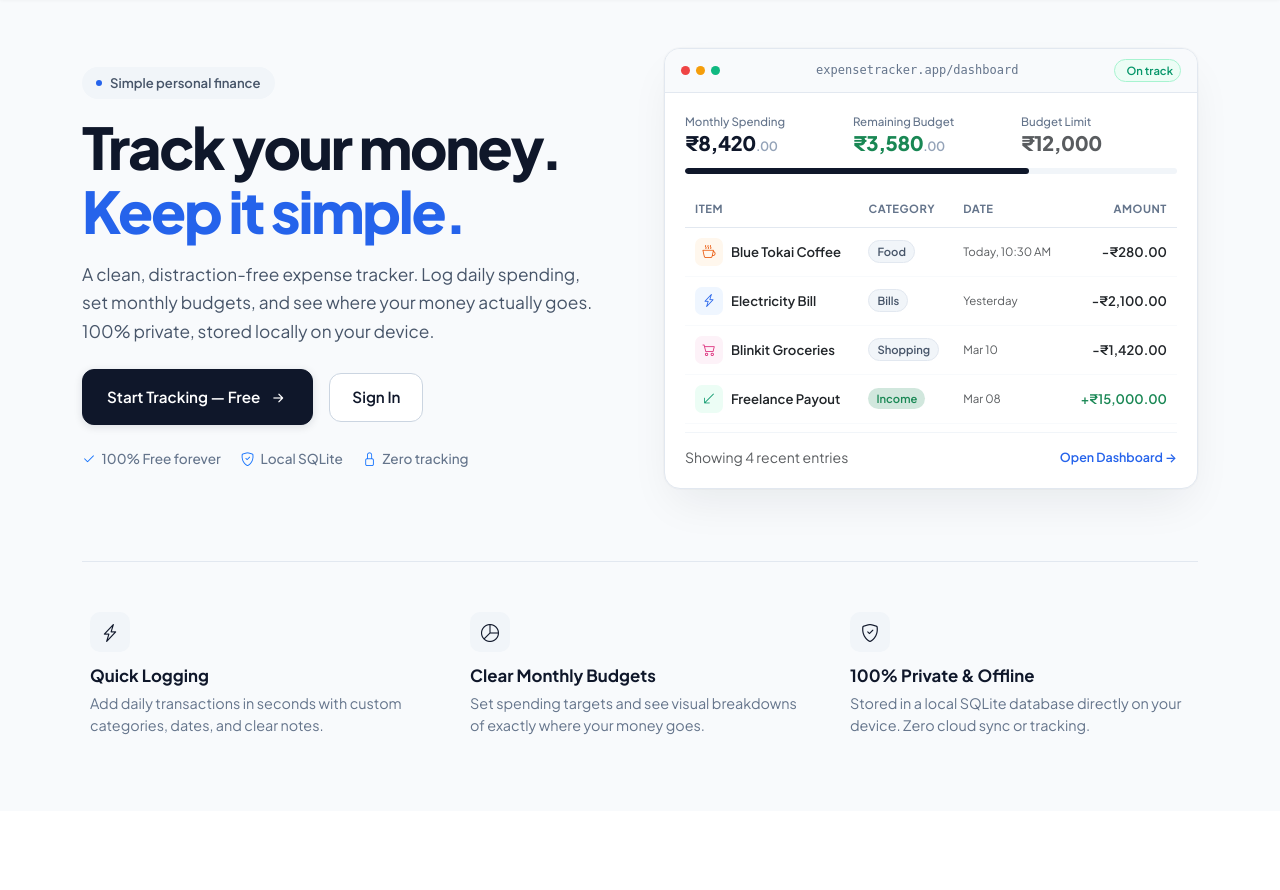
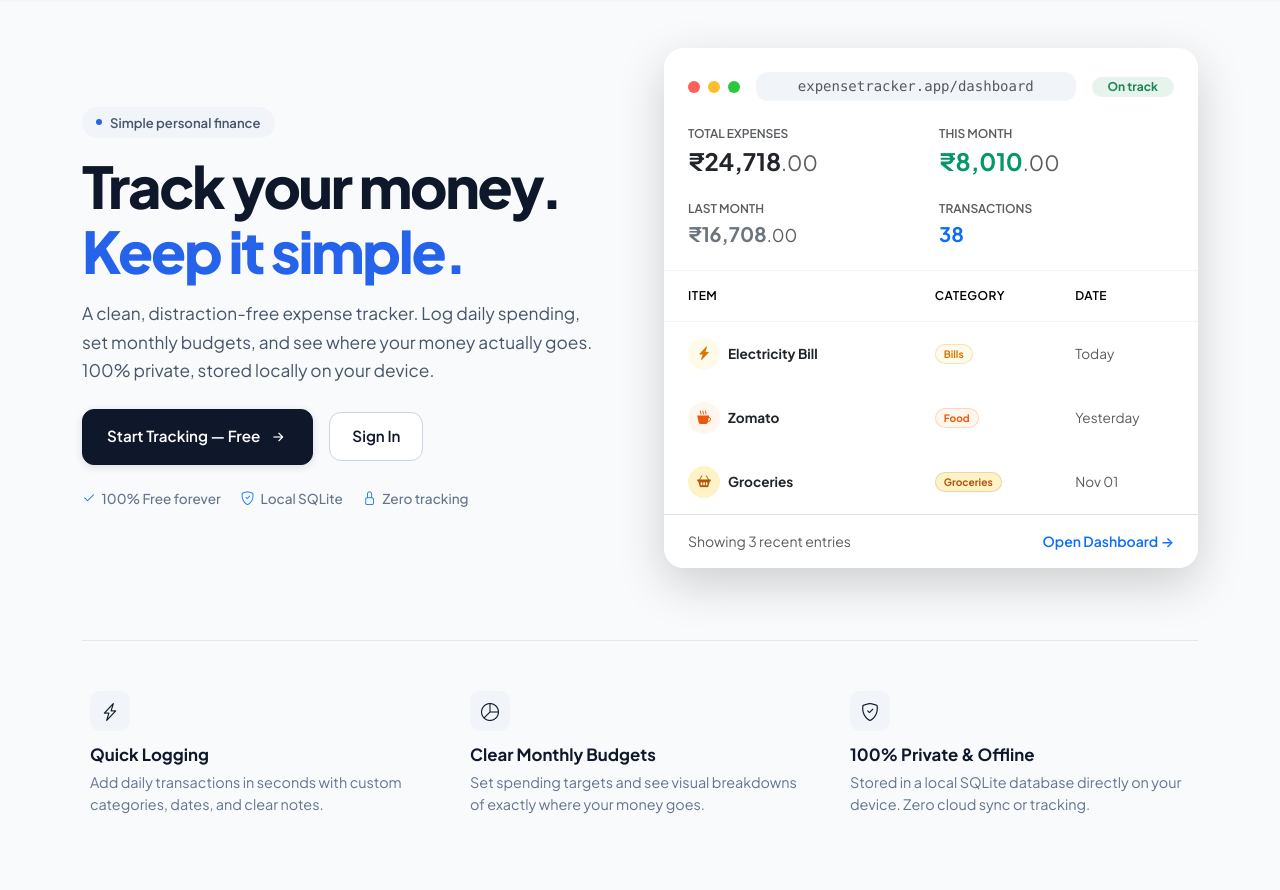
Before and after one commit to DEWASHISH-019/Expense-Tracker-live, a Flask app: page / in a window 1280 px wide. Shown: the part 61-951 px from the top of the page. Before the commit the page ends 796 px from the top, so only its background shows below. Run offline with Flask 3, Linux system fonts and the light colour scheme; some libraries are stand-ins or nearby versions.

Commit message:
Refactor dashboard layout and improve metrics display
Updated the layout and structure of the dashboard mockup, enhancing the presentation of metrics and transactions.

```diff
--- a/templates/index.html
+++ b/templates/index.html
@@ -40,108 +40,104 @@
 
         <!-- Right: Authentic Real Ledger Showcase -->
         <div class="col-lg-6">
-            <div class="ledger-preview-window">
-                <!-- Window Header -->
-                <div class="window-header">
-                    <div class="window-dots">
-                        <span class="dot-red"></span>
-                        <span class="dot-yellow"></span>
-                        <span class="dot-green"></span>
+            <!-- Authentic Dashboard Mockup -->
+            <div class="card border-0 shadow-lg" style="border-radius: 20px; overflow: hidden; border: 1px solid rgba(226, 232, 240, 0.8); background: white;">
+                <div class="card-header bg-white border-bottom-0 pt-4 pb-0 px-4">
+                    <!-- Mockup Browser Header -->
+                    <div class="d-flex align-items-center mb-4">
+                        <div class="d-flex gap-2 me-3">
+                            <div class="rounded-circle" style="width: 12px; height: 12px; background-color: #ff5f56;"></div>
+                            <div class="rounded-circle" style="width: 12px; height: 12px; background-color: #ffbd2e;"></div>
+                            <div class="rounded-circle" style="width: 12px; height: 12px; background-color: #27c93f;"></div>
+                        </div>
+                        <div class="text-muted small font-monospace px-3 py-1 flex-grow-1 text-center" style="background: #f1f5f9; border-radius: 12px;">
+                            expensetracker.app/dashboard
+                        </div>
+                        <div class="ms-3 badge bg-success bg-opacity-10 text-success rounded-pill px-3 py-1">On track</div>
                     </div>
-                    <div class="window-title">expensetracker.app/dashboard</div>
-                    <div class="window-badge">
-                        <span class="status-dot"></span> On track
+
+                    <!-- Accurate App Metrics -->
+                    <div class="row g-3 mb-3">
+                        <div class="col-6">
+                            <small class="text-muted d-block mb-1 text-uppercase fw-semibold" style="font-size: 0.75rem;">Total Expenses</small>
+                            <h4 class="fw-bold mb-0 text-dark">₹24,718<span class="text-muted small fw-normal">.00</span></h4>
+                        </div>
+                        <div class="col-6">
+                            <small class="text-muted d-block mb-1 text-uppercase fw-semibold" style="font-size: 0.75rem;">This Month</small>
+                            <h4 class="fw-bold mb-0" style="color: #059669;">₹8,010<span class="text-muted small fw-normal">.00</span></h4>
+                        </div>
+                        <div class="col-6 mt-4">
+                            <small class="text-muted d-block mb-1 text-uppercase fw-semibold" style="font-size: 0.75rem;">Last Month</small>
+                            <h5 class="fw-bold mb-0 text-secondary">₹16,708<span class="text-muted small fw-normal">.00</span></h5>
+                        </div>
+                        <div class="col-6 mt-4">
+                            <small class="text-muted d-block mb-1 text-uppercase fw-semibold" style="font-size: 0.75rem;">Transactions</small>
+                            <h5 class="fw-bold mb-0 text-primary">38</h5>
+                        </div>
                     </div>
                 </div>
 
-                <!-- Window Body: Real spending ledger preview -->
-                <div class="window-body">
-                    <!-- Quick Stats Bar -->
-                    <div class="preview-stats-bar">
-                        <div class="preview-stat-item">
-                            <span class="stat-meta">Monthly Spending</span>
-                            <div class="stat-num">₹8,420<span class="stat-cents">.00</span></div>
-                        </div>
-                        <div class="preview-stat-item">
-                            <span class="stat-meta">Remaining Budget</span>
-                            <div class="stat-num text-success">₹3,580<span class="stat-cents">.00</span></div>
-                        </div>
-                        <div class="preview-stat-item">
-                            <span class="stat-meta">Budget Limit</span>
-                            <div class="stat-num text-muted">₹12,000</div>
-                        </div>
-                    </div>
-
-                    <!-- Progress bar -->
-                    <div class="preview-budget-progress">
-                        <div class="progress-bar-fill" style="width: 70%;"></div>
-                    </div>
-
-                    <!-- Clean Transactions Table (Natural & Realistic) -->
-                    <div class="table-responsive mt-3">
-                        <table class="table table-preview mb-0">
-                            <thead>
+                <!-- Accurate Expense Table -->
+                <div class="card-body p-0 mt-2">
+                    <div class="table-responsive">
+                        <table class="table table-borderless align-middle mb-0" style="font-size: 0.85rem;">
+                            <thead class="text-muted" style="border-top: 1px solid #f1f5f9; border-bottom: 1px solid #f1f5f9;">
                                 <tr>
-                                    <th>Item</th>
-                                    <th>Category</th>
-                                    <th>Date</th>
-                                    <th class="text-end">Amount</th>
+                                    <th class="ps-4 py-3 fw-semibold text-uppercase" style="font-size: 0.75rem; letter-spacing: 0.5px;">Item</th>
+                                    <th class="py-3 fw-semibold text-uppercase" style="font-size: 0.75rem; letter-spacing: 0.5px;">Category</th>
+                                    <th class="py-3 fw-semibold text-uppercase" style="font-size: 0.75rem; letter-spacing: 0.5px;">Date</th>
                                 </tr>
                             </thead>
                             <tbody>
                                 <tr>
-                                    <td>
+                                    <td class="ps-4 py-3">
                                         <div class="d-flex align-items-center gap-2">
-                                            <span class="item-icon item-coffee"><i class="bi bi-cup-hot"></i></span>
-                                            <span class="fw-semibold text-dark">Blue Tokai Coffee</span>
+                                            <div class="rounded-circle d-flex justify-content-center align-items-center" style="width: 32px; height: 32px; background: #fffbeb; color: #d97706;">
+                                                <i class="bi bi-lightning-charge-fill"></i>
+                                            </div>
+                                            <span class="fw-bold text-dark">Electricity Bill</span>
                                         </div>
                                     </td>
-                                    <td><span class="badge-cat-pill">Food</span></td>
-                                    <td class="text-muted small">Today, 10:30 AM</td>
-                                    <td class="text-end fw-semibold text-dark">-₹280.00</td>
+                                    <td>
+                                        <span class="badge rounded-pill px-2 py-1" style="background: #fffbeb; color: #d97706; border: 1px solid rgba(217, 119, 6, 0.2);">Bills</span>
+                                    </td>
+                                    <td class="text-muted">Today</td>
                                 </tr>
                                 <tr>
-                                    <td>
+                                    <td class="ps-4 py-3">
                                         <div class="d-flex align-items-center gap-2">
-                                            <span class="item-icon item-util"><i class="bi bi-lightning-charge"></i></span>
-                                            <span class="fw-semibold text-dark">Electricity Bill</span>
+                                            <div class="rounded-circle d-flex justify-content-center align-items-center" style="width: 32px; height: 32px; background: #fff7ed; color: #ea580c;">
+                                                <i class="bi bi-cup-hot-fill"></i>
+                                            </div>
+                                            <span class="fw-bold text-dark">Zomato</span>
                                         </div>
                                     </td>
-                                    <td><span class="badge-cat-pill">Bills</span></td>
-                                    <td class="text-muted small">Yesterday</td>
-                                    <td class="text-end fw-semibold text-dark">-₹2,100.00</td>
+                                    <td>
+                                        <span class="badge rounded-pill px-2 py-1" style="background: #fff7ed; color: #ea580c; border: 1px solid rgba(234, 88, 12, 0.2);">Food</span>
+                                    </td>
+                                    <td class="text-muted">Yesterday</td>
                                 </tr>
                                 <tr>
-                                    <td>
+                                    <td class="ps-4 py-3">
                                         <div class="d-flex align-items-center gap-2">
-                                            <span class="item-icon item-shop"><i class="bi bi-cart2"></i></span>
-                                            <span class="fw-semibold text-dark">Blinkit Groceries</span>
+                                            <div class="rounded-circle d-flex justify-content-center align-items-center" style="width: 32px; height: 32px; background: #fef3c7; color: #b45309;">
+                                                <i class="bi bi-basket2-fill"></i>
+                                            </div>
+                                            <span class="fw-bold text-dark">Groceries</span>
                                         </div>
                                     </td>
-                                    <td><span class="badge-cat-pill">Shopping</span></td>
-                                    <td class="text-muted small">Mar 10</td>
-                                    <td class="text-end fw-semibold text-dark">-₹1,420.00</td>
-                                </tr>
-                                <tr>
                                     <td>
-                                        <div class="d-flex align-items-center gap-2">
-                                            <span class="item-icon item-income"><i class="bi bi-arrow-down-left"></i></span>
-                                            <span class="fw-semibold text-dark">Freelance Payout</span>
-                                        </div>
+                                        <span class="badge rounded-pill px-2 py-1" style="background: #fef3c7; color: #b45309; border: 1px solid rgba(180, 83, 9, 0.2);">Groceries</span>
                                     </td>
-                                    <td><span class="badge-cat-pill bg-success-subtle text-success border-0">Income</span></td>
-                                    <td class="text-muted small">Mar 08</td>
-                                    <td class="text-end fw-semibold text-success">+₹15,000.00</td>
+                                    <td class="text-muted">Nov 01</td>
                                 </tr>
                             </tbody>
                         </table>
                     </div>
-
-                    <!-- Clean Ledger Footer -->
-                    <div class="ledger-footer">
-                        <span class="text-muted small">Showing 4 recent entries</span>
-                        <a href="{{ url_for('register') }}" class="ledger-link">Open Dashboard →</a>
-                    </div>
+                </div>
+                <div class="card-footer bg-white border-top py-3 d-flex justify-content-between align-items-center px-4">
+                    <span class="text-muted small">Showing 3 recent entries</span>
+                    <a href="{{ url_for('login') }}" class="text-primary small fw-semibold text-decoration-none">Open Dashboard &rarr;</a>
                 </div>
             </div>
         </div>
```
